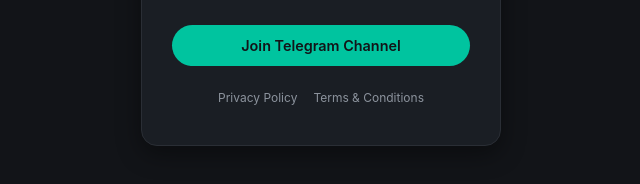
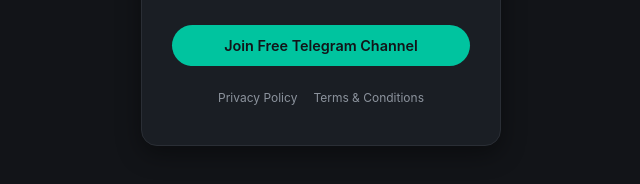
Before and after one commit to harshrajpurohit100-tech/Zero-to-Hero-Intraday-landing-page, a plain HTML site: page index.html in a window 1280 px wide. Shown: the part 454-638 px from the top of the page, 319-959 px from the left. Drawn offline with Linux system fonts and the light colour scheme.

Commit message:
Update button text to Join Free Telegram Channel

```diff
--- a/index.html
+++ b/index.html
@@ -31,7 +31,7 @@
         <img src="./logo.png" alt="Zero To Hero Intraday Logo" class="logo" />
 
         <a href="https://t.me/+nbN4-E3_45k5NTc1" class="telegram-btn" target="_blank" rel="noopener noreferrer">
-          Join Telegram Channel
+          Join Free Telegram Channel
         </a>
 
         <div class="footer-links">
```
